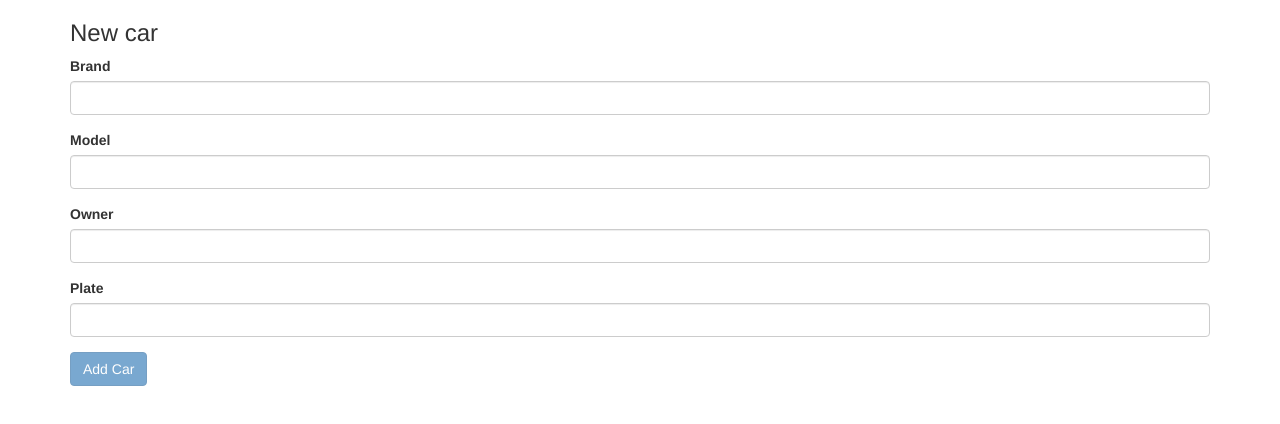
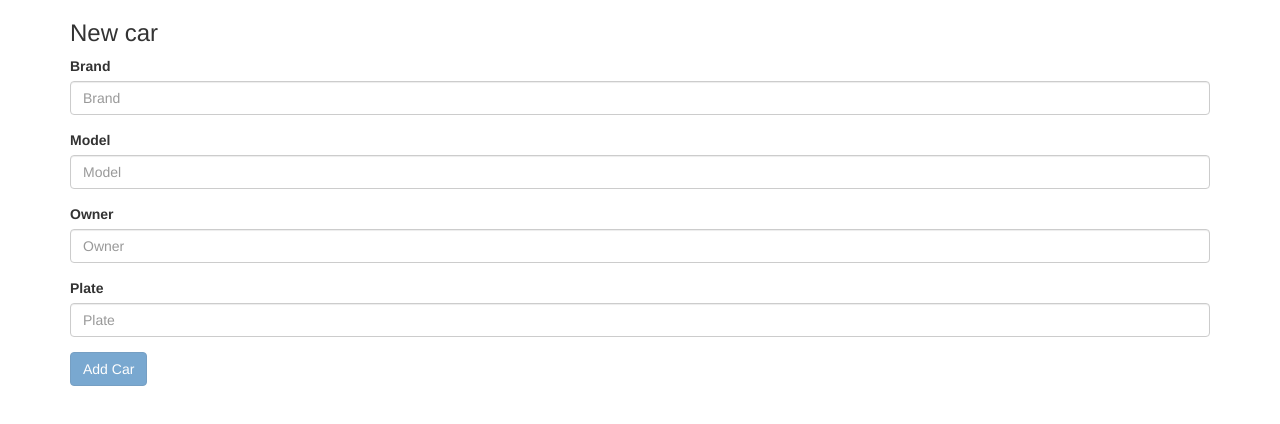
Before and after one commit to Npammer/garage-redux, a React app: page /new in a window 1280 px wide. Shown: the top 424 px of the page. Built offline with nearby package versions, Linux system fonts and the light colour scheme.

Commit message:
new car with validation done

```diff
--- a/src/containers/cars_new.jsx
+++ b/src/containers/cars_new.jsx
@@ -1,8 +1,33 @@
+/* eslint-disable no-confusing-arrow */
+/* eslint-disable arrow-parens */
 import React, { Component } from "react";
 import { connect } from "react-redux";
 import { bindActionCreators } from "redux";
 import { reduxForm, Field } from "redux-form";
 import { createPost } from "../actions/actions";
+
+const required = (value) => (value ? undefined : "Required");
+const plate = (value) =>
+  value && !/^[A-Z0-9]+$/.test(value) ? "Invalid plate number" : undefined;
+
+const renderField = ({
+  input,
+  label,
+  type,
+  meta: { touched, error, warning },
+}) => (
+  <div className="form-group">
+    <label>{label}</label>
+    <input
+      className="form-control"
+      {...input}
+      placeholder={label}
+      type={type}
+    />
+    {touched &&
+      ((error && <span>{error}</span>) || (warning && <span>{warning}</span>))}
+  </div>
+);
 
 class CarsNew extends Component {
   onSubmit = (values) => {
@@ -12,15 +37,6 @@ class CarsNew extends Component {
   };
 
   // eslint-disable-next-line class-methods-use-this
-  renderField(field) {
-    return (
-      <div className="form-group">
-        <label>{field.label}</label>
-        <input className="form-control" type={field.type} {...field.input} />
-      </div>
-    );
-  }
-
   render() {
     return (
       <div className="new-car">
@@ -30,25 +46,29 @@ class CarsNew extends Component {
             label="Brand"
             name="brand"
             type="text"
-            component={this.renderField}
+            validate={required}
+            component={renderField}
           />
           <Field
             label="Model"
             name="model"
             type="text"
-            component={this.renderField}
+            validate={required}
+            component={renderField}
           />
           <Field
             label="Owner"
             name="owner"
             type="text"
-            component={this.renderField}
+            validate={required}
+            component={renderField}
           />
           <Field
             label="Plate"
             name="plate"
             type="text"
-            component={this.renderField}
+            validate={[required, plate]}
+            component={renderField}
           />
           <button
             className="btn btn-primary"
```
